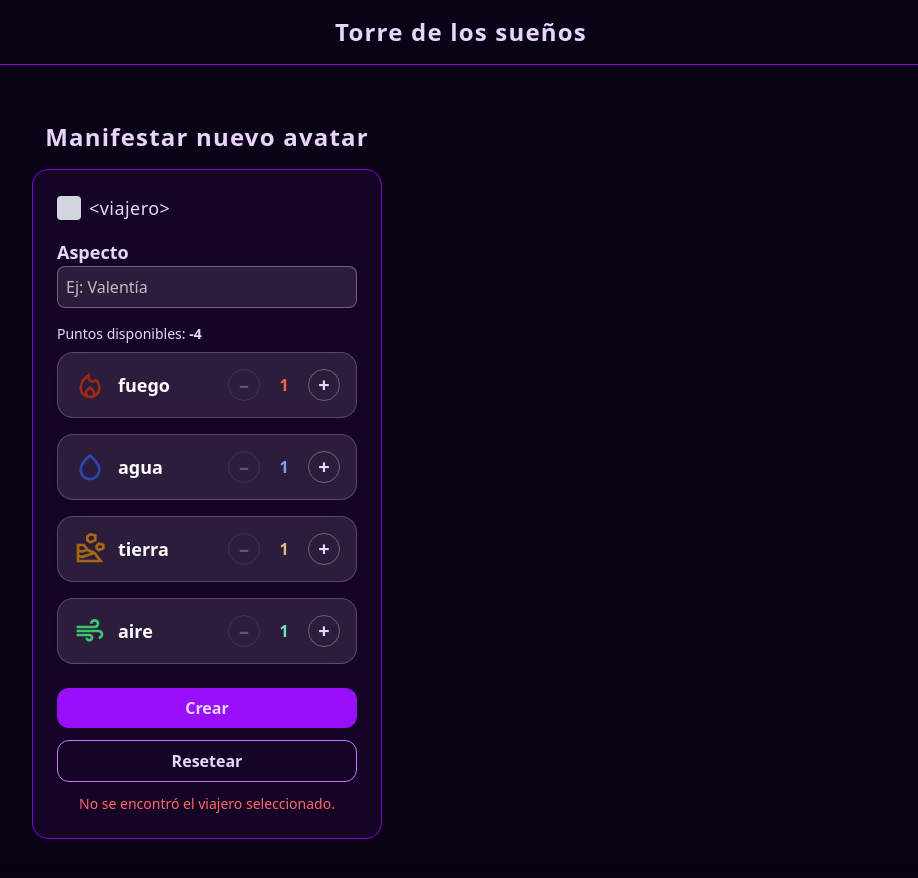
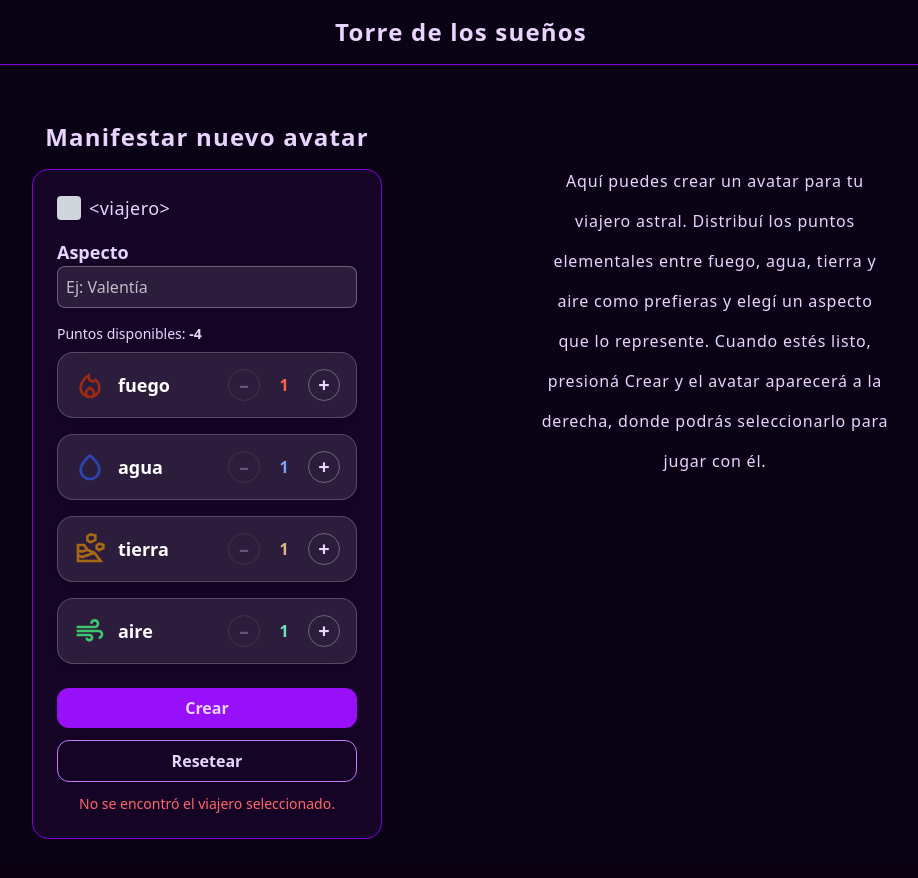
Before and after one commit to Markosuuu/epersomnia-front, a React (Vite) app: page /manifestar-avatar/1 in a window 1280 px wide. Shown: the top 878 px of the page, without its empty margins (179-1097 px from the left). Built offline with nearby package versions, Linux system fonts and the light colour scheme.

Commit message:
Fix mensaje de errores y se agregó redireccionamiento a explorar-suenios

```diff
--- a/src/pages/ManifestarAvatar.tsx
+++ b/src/pages/ManifestarAvatar.tsx
@@ -1,7 +1,7 @@
 import { useEffect, useState } from "react";
 import Spinner from "../components/Spinner";
 import AtributoElemental from "../components/AtributoElemental";
-import { Link } from "wouter";
+import { Link, useLocation } from "wouter";
 
 export type EnergiaElemental = {
   fuego: number;
@@ -38,11 +38,12 @@ export default function ManifestarAvatar() {
     agua: 1,
     tierra: 1,
     aire: 1,
-    total: 4
+    total: 4,
   });
   const [energia, setEnergia] = useState(0);
   const [loading, setLoading] = useState(true);
   const [error, setError] = useState<string | null>(null);
+  const [, setLocation] = useLocation();
 
   useEffect(() => {
     const id = localStorage.getItem("viajeroSeleccionadoId");
@@ -54,7 +55,9 @@ export default function ManifestarAvatar() {
 
     const fetchViajero = async () => {
       try {
-        const response = await fetch(`http://localhost:8080/viajero-astral/${id}`);
+        const response = await fetch(
+          `http://localhost:8080/viajero-astral/${id}`
+        );
         if (!response.ok) throw new Error("Error al obtener viajero");
 
         const data: ViajeroAstral = await response.json();
@@ -100,9 +103,7 @@ export default function ManifestarAvatar() {
 
         const data: Avatar[] = await response.json();
 
-        setViajero(prev =>
-          prev ? { ...prev, avatares: data } : prev
-        );
+        setViajero((prev) => (prev ? { ...prev, avatares: data } : prev));
       } catch (error) {
         console.error("Error obteniendo avatares", error);
       }
@@ -137,7 +138,18 @@ export default function ManifestarAvatar() {
         }
       );
 
-      if (!response.ok) throw new Error("Error al crear avatar");
+      if (!response.ok) {
+        let errorMessage = "Error desconocido";
+
+        try {
+          const errorJson = await response.json();
+          errorMessage = errorJson.error || errorMessage;
+        } catch {
+          errorMessage = await response.text();
+        }
+
+        throw new Error(errorMessage);
+      }
 
       const nuevoAvatar = await response.json();
 
@@ -149,7 +161,7 @@ export default function ManifestarAvatar() {
 
       handleReset();
     } catch (err) {
-      setError("Error al crear el avatar.");
+      setError((err as Error).message);
     }
   };
 
@@ -207,18 +219,17 @@ export default function ManifestarAvatar() {
       </div>
     );
 
+  const handlerMapa = async () => {
+    setLocation(`/explorar-suenios`);
+  }
+
   return (
     <div className="min-h-screen bg-[#0a0215] text-purple-200 flex flex-col items-center justify-center pb-10 overflow-x-hidden">
       <h1 className="text-2xl font-bold my-4 text-center tracking-wider">
-          <Link
-            to="/"
-          >
-            Torre de los sueños
-          </Link>
+        <Link to="/">Torre de los sueños</Link>
       </h1>
       <div className="border-b border-purple-700 w-full mb-8 text-center" />
       <div className="max-w-5xl w-full p-6 rounded-2xl shadow-xl">
-
         <div className="grid grid-cols-1 lg:grid-cols-2 gap-10 justify-items-center">
           {/* COLUMNA IZQUIERDA */}
           <div className="w-full max-w-[350px]">
@@ -248,12 +259,16 @@ export default function ManifestarAvatar() {
               <div className="mt-4 mb-2 text-sm">
                 <p className="font-medium">
                   Puntos disponibles:{" "}
-                  <span className="text-purple-200 font-bold">{energia-4}</span>
+                  <span className="text-purple-200 font-bold">
+                    {energia - 4}
+                  </span>
                 </p>
               </div>
 
               <div className="grid grid-cols-1 gap-4 text-center mb-4">
-                {Object.entries(stats).filter(([key])=>key!=="total").map(([key, value]) => (
+                {Object.entries(stats)
+                  .filter(([key]) => key !== "total")
+                  .map(([key, value]) => (
                     <AtributoElemental
                       key={key}
                       nombre={key}
@@ -292,8 +307,9 @@ export default function ManifestarAvatar() {
           </div>
 
           {/* COLUMNA DERECHA */}
+          <div className="w-full max-w-[350px] mt-10 lg:mt-0">
             {viajero?.avatares?.length ? (
-            <div className="w-full max-w-[350px] mt-10 lg:mt-0">
+              <>
                 <h1 className="text-2xl font-bold mb-4 text-center tracking-widest">
                   Avatares creados
                 </h1>
@@ -301,7 +317,8 @@ export default function ManifestarAvatar() {
                   {viajero.avatares.map((a) => (
                     <li
                       key={a.id}
-                    className="border border-purple-700 rounded-2xl bg-[#160427] p-3 flex items-center justify-between"
+                      onClick={handlerMapa}
+                      className="border cursor-pointer border-purple-700 rounded-2xl bg-[#160427] p-3 flex items-center justify-between"
                     >
                       <div className="flex items-center gap-3">
                         <div className="w-8 h-8 bg-gray-300 rounded-sm" />
@@ -320,8 +337,16 @@ export default function ManifestarAvatar() {
                     </li>
                   ))}
                 </ul>
+              </>
+            ) : null}
+            <section className="text-center mt-10 text-base/10 tracking-wider">
+              Aquí puedes crear un avatar para tu viajero astral. Distribuí los
+              puntos elementales entre fuego, agua, tierra y aire como prefieras
+              y elegí un aspecto que lo represente. Cuando estés listo, presioná
+              Crear y el avatar aparecerá a la derecha, donde podrás
+              seleccionarlo para jugar con él.
+            </section>
           </div>
-          ) : null}
         </div>
       </div>
     </div>
```
Lines whose indentation alone changed are shown as unchanged.
